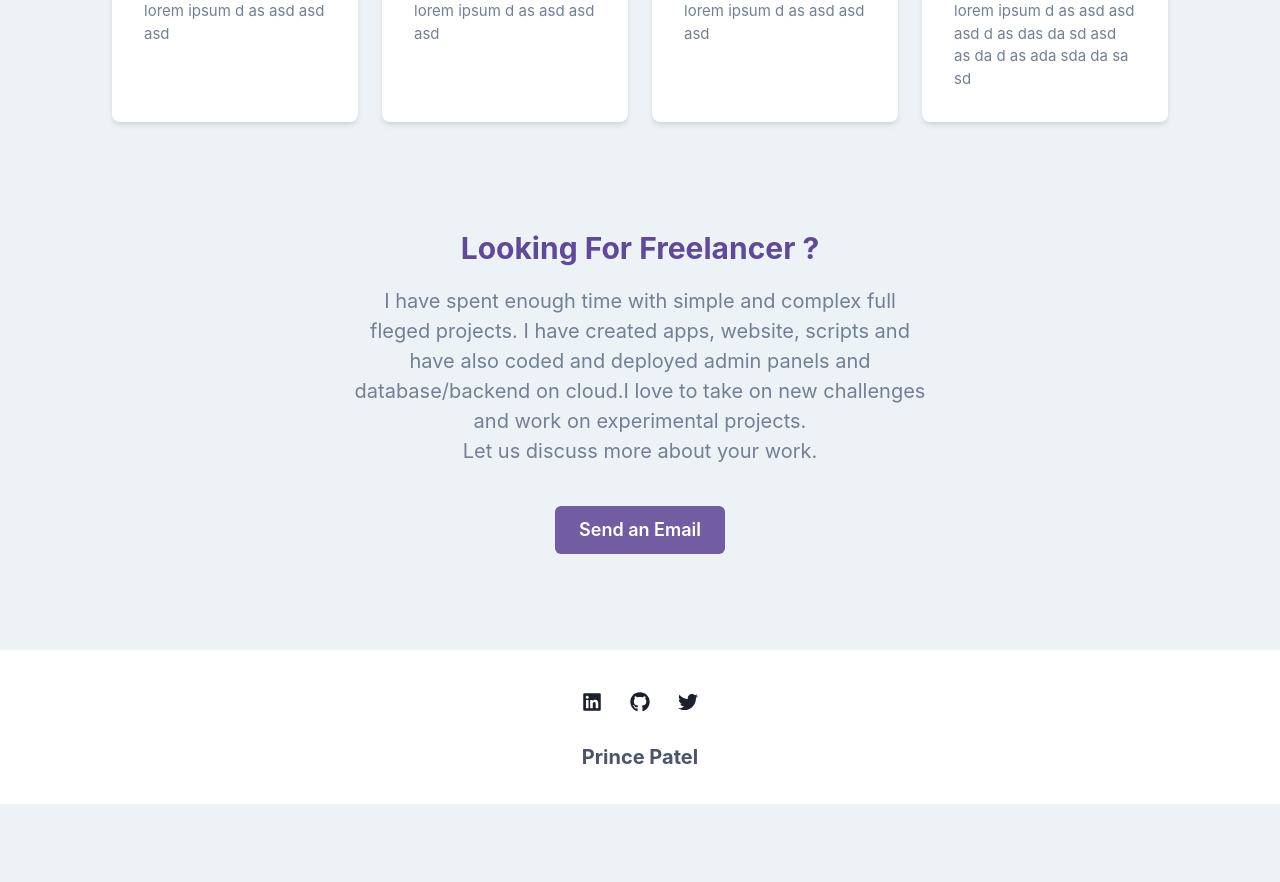
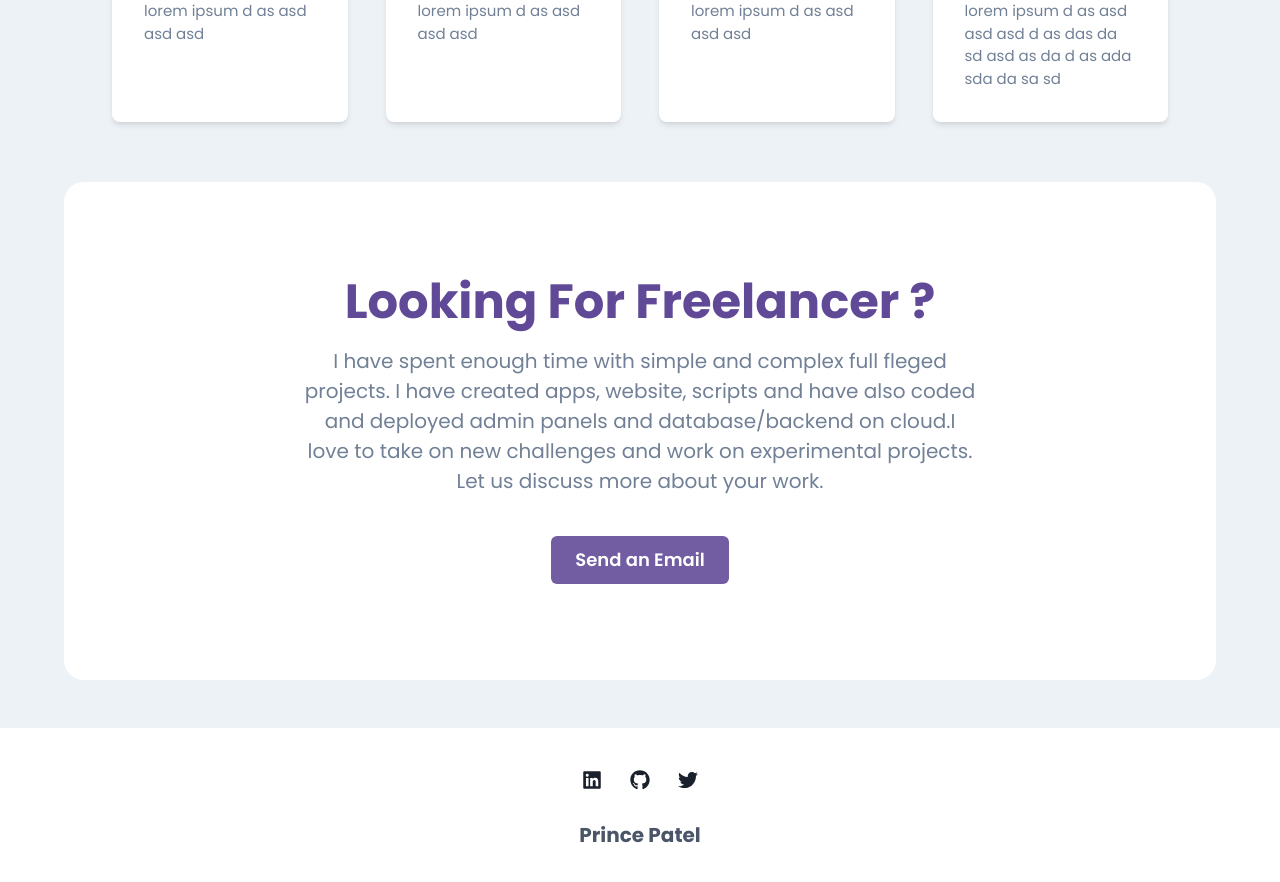
Before and after one commit to princepatelcodes/react_chakra_portfolio, a React (Create React App) app: page / in a window 1280 px wide. Shown: the part 640-1522 px from the top of the page. Before the commit the page ends 1444 px from the top, so only its background shows below. Built offline with nearby package versions, Linux system fonts and the light colour scheme; a web font is replaced by a local one.

Commit message:
CTA made well

```diff
--- a/src/App.js
+++ b/src/App.js
@@ -42,6 +42,10 @@ function App() {
         900: "#4f358b"
       }
     },
+    fonts: {
+      heading: `'Poppins', sans-serif`,
+      body: `'Poppins', sans-serif`,
+    },
   })
 
   useEffect(() => {
@@ -57,7 +61,7 @@ function App() {
       <Banner />
       <Box id='skills' px={{ base: '20px', md: '40px', 'lg': '100px' }}>
         <Text fontSize={'32px'} color={'primary.800'} fontWeight='bold' padding='20px'>My Skills</Text>
-        <SimpleGrid columns={[2, 2, 3, 4]} spacing='24px' padding='12px'>
+        <SimpleGrid columns={[2, 2, 3, 4]} spacing='38px' padding='12px'>
           <SkillCard icon='python' title={'Python'} description='lorem ipsum d as asd asd asd ' />
           <SkillCard icon='dart' title={'Dart'} description='lorem ipsum d as asd asd asd ' />
           <SkillCard icon='nodejs' title={'Node js'} description='lorem ipsum d as asd asd asd ' />
@@ -65,7 +69,7 @@ function App() {
         </SimpleGrid>
       </Box>
       <CTA />
-      <Footer/>
+      <Footer />
     </ChakraProvider>
   );
 }
--- a/src/components/CTA.js
+++ b/src/components/CTA.js
@@ -1,35 +1,27 @@
-import { Box, Button, Container, Heading, IconButton, Stack, Text, useBreakpointValue } from '@chakra-ui/react'
+import { Box, Button, Container, Heading, Stack, Text, useBreakpointValue } from '@chakra-ui/react'
 import * as React from 'react'
-import DevIcon from 'devicon-react-svg';
 
 export default function CTA() {
-    const devIconStyle = {
-        fill: "#1c1c1c",
-        width: "32px",
-    };
-
-    return (
-
-        <Box id='freelance' as="section" >
-            <Container py={{ base: '16', md: '24' }}>
+     return (
+        <Box id='freelance' as="section" py={'12'} mx={[8,8,8,8,0]}>
+            <Container maxW='6xl' py={{ base: '16', md: '24' }} bg='white' borderRadius='20'>
                 <Stack spacing={{ base: '8', md: '10' }}>
                     <Stack spacing={{ base: '4', md: '5' }} align="center">
-                        <Heading size={useBreakpointValue({ base: 'sm', md: 'lg' })} color={'primary.800'}>Looking For Freelancer ?</Heading>
+                        <Heading size={useBreakpointValue({ base: 'lg', md: '2xl' })} color={'primary.800'}>Looking For Freelancer ?</Heading>
                         <Text color="gray.500" maxW="2xl" textAlign="center" fontSize="xl">
                             I have spent enough time with simple and complex full fleged projects. I have created apps, website, scripts and have also coded and deployed admin panels and database/backend on cloud.I love to take on new challenges and work on experimental projects.
-                            <br/>
+                            <br />
                             Let us discuss more about your work.
                         </Text>
                     </Stack>
                     <Stack spacing="3" direction={{ base: 'column', sm: 'row' }} justify="center">
-
-                        <Button variant={'primary'} size='lg' bg={'primary.700'}
-                            href={'#'}
+                        <Button as='a' variant={'primary'} size='lg' bg={'primary.700'} color='white'
+                            href={'mailto:iprincepatel22@gmail.com'}
                             _hover={{
                                 bg: 'primary.900',
                             }}>
                             Send an Email
-                            </Button>
+                        </Button>
                     </Stack>
                 </Stack>
             </Container>
--- a/src/index.css
+++ b/src/index.css
@@ -1,8 +1,11 @@
+@import url('https://fonts.googleapis.com/css2?family=Poppins:ital,wght@0,300;0,400;0,500;0,600;0,700;1,400&display=swap');
+
 body {
   margin: 0;
-  font-family: -apple-system, BlinkMacSystemFont, 'Segoe UI', 'Roboto', 'Oxygen',
+  /* font-family: -apple-system, BlinkMacSystemFont, 'Segoe UI', 'Roboto', 'Oxygen',
     'Ubuntu', 'Cantarell', 'Fira Sans', 'Droid Sans', 'Helvetica Neue',
-    sans-serif;
+    sans-serif; */
+  font-family: 'Poppins' !important;
   -webkit-font-smoothing: antialiased;
   -moz-osx-font-smoothing: grayscale;
   scroll-behavior: smooth;
```
Also changed, not shown: 1 other file (tests, documents, lock files or other folders).
